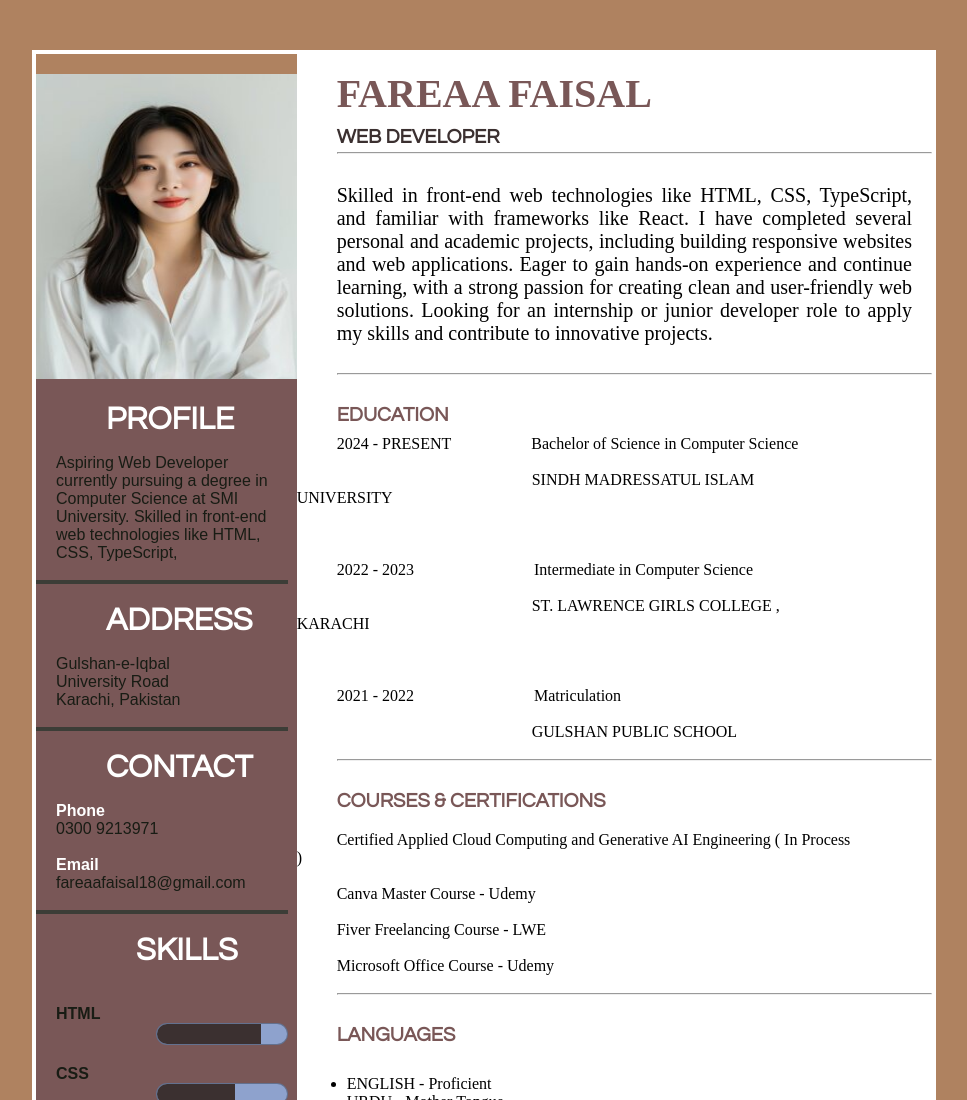
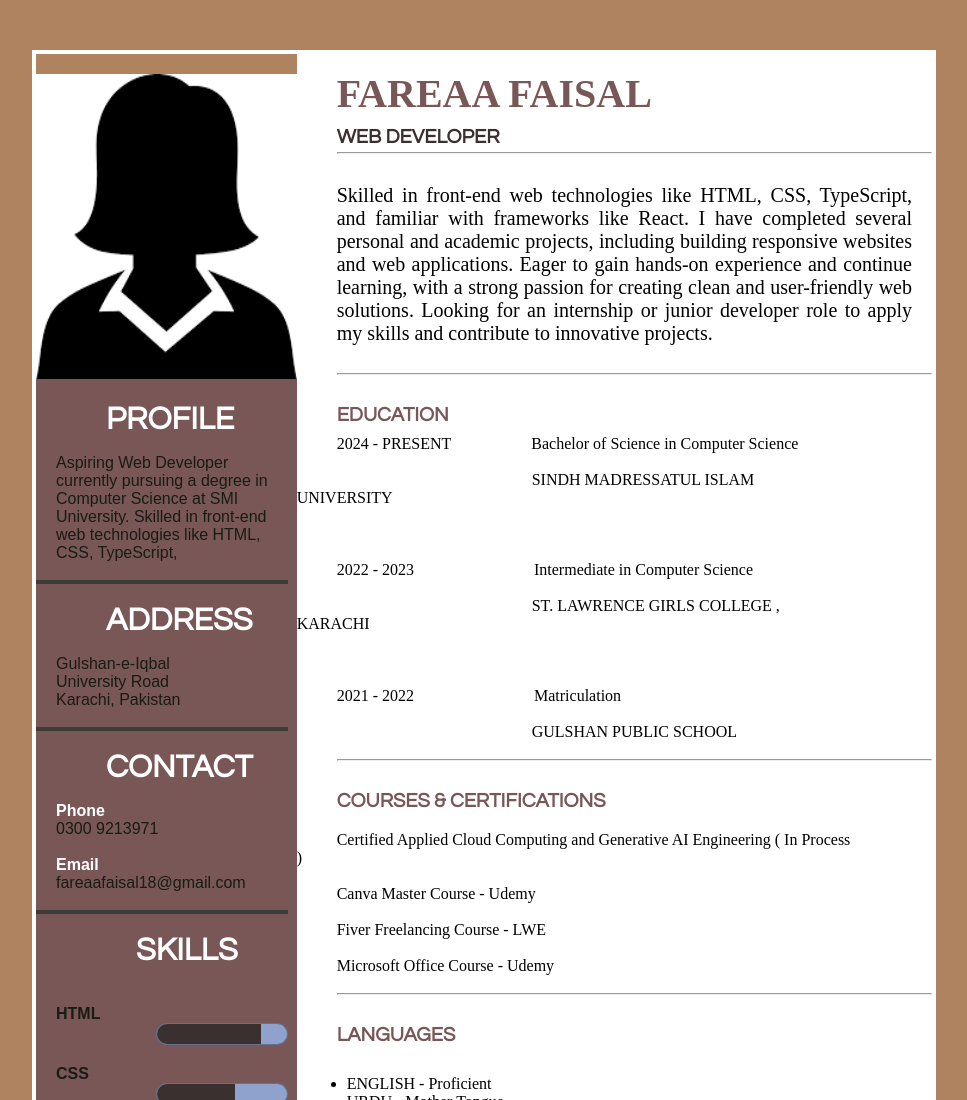
Before and after one commit to FareaaFaisal/hackathon, a plain HTML site: page milestone 1/index.html in a window 1280 px wide. Shown: the top 1100 px of the page, without its empty margins (156-1123 px from the left). Drawn offline with Linux system fonts and the light colour scheme.

Commit message:
Update index.html

```diff
--- a/milestone 1/index.html
+++ b/milestone 1/index.html
@@ -9,7 +9,7 @@
 <body>
     <div class="static-resume">
     <div class="left-side-container">
-        <div class="pfp"><img src="pfp.jpeg" alt="Profile Picture" height="305" width="100%"/></div>
+        <div class="pfp"><img src="SKH.png" alt="Profile Picture" height="305" width="100%"/></div>
 
         <div class="profile"><h1>PROFILE</h1><br/><p>Aspiring Web Developer currently pursuing a degree in Computer Science at SMI University. Skilled in front-end web technologies like HTML, CSS, TypeScript, </p><br/></div>
         <hr style="border: 2px solid #3C3D37; width:95%;"/>
```
